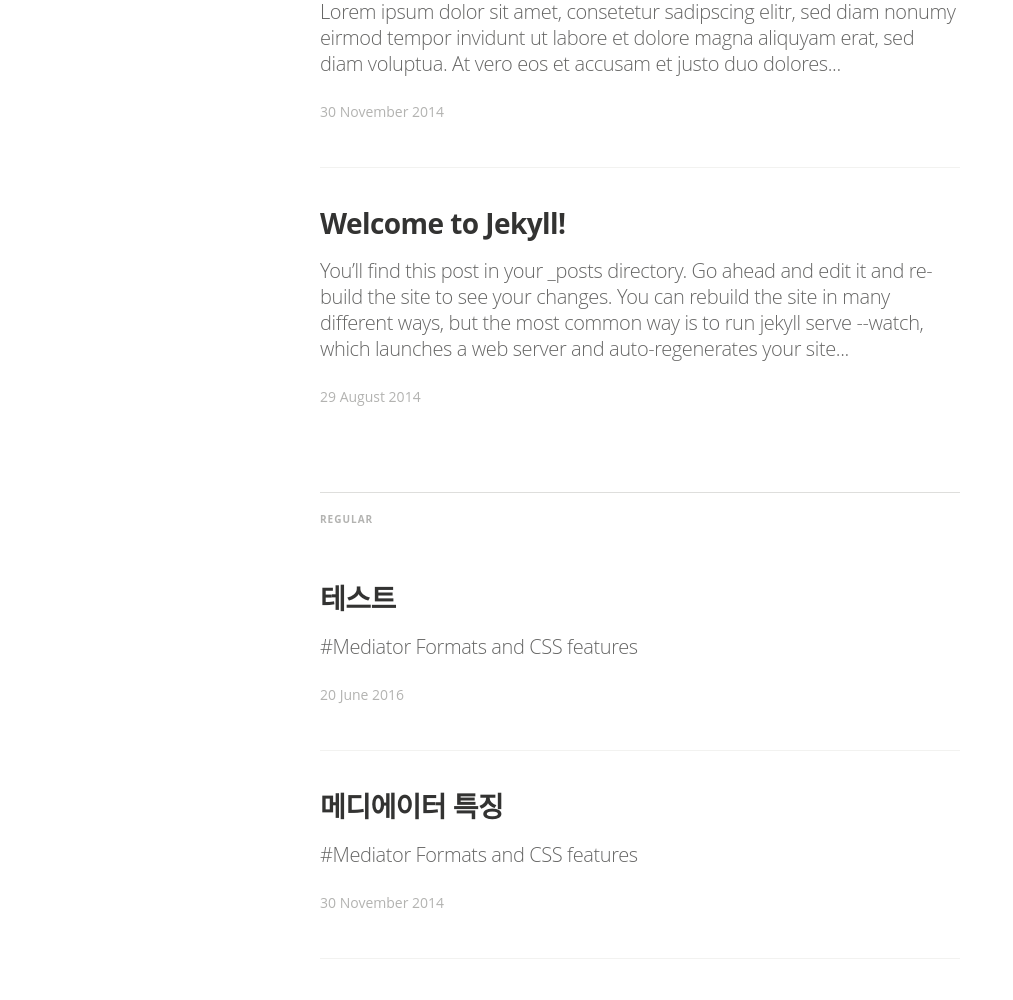
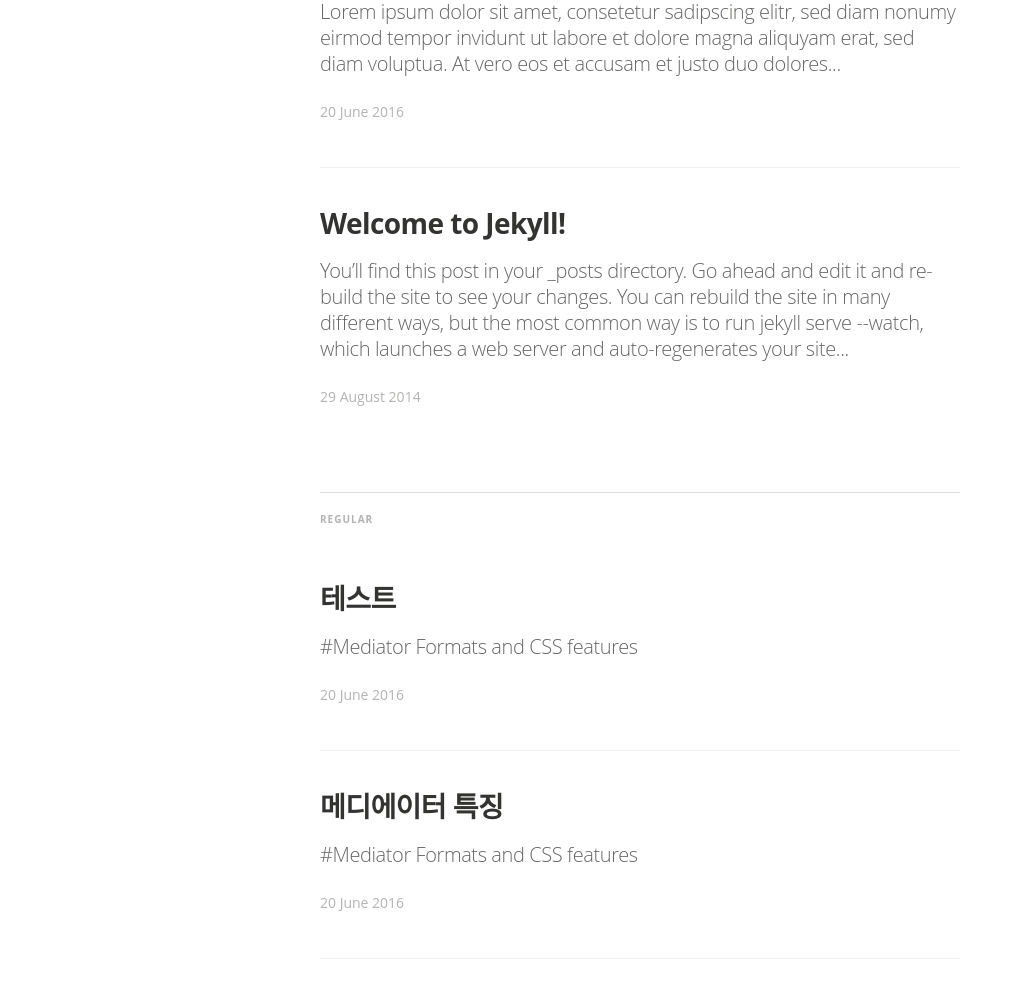
Before and after one commit to NewsJelly/blog-contents, a Jekyll site: the page built from index.html, in a window 1280 px wide and 1400 px high, scrolled down 1060 px. Shown: the part 158-1158 px from the top of the window, without its empty margins (0-1013 px from the left). Built offline with Jekyll 4.4.1, drawn with Linux system fonts in a browser that asks for light colours; nearby versions of some CDN libraries; some web fonts are replaced; the list of posts is cut into pages by our own code.

Commit message:
Update and rename 2014-11-30-mediator_features.markdown to 2016-06-20-mediator_features.markdown

```diff
--- a/_posts/2014-11-30-mediator_features.markdown
+++ b/_posts/2016-06-20-mediator_features.markdown
@@ -1,7 +1,7 @@
 ---
 layout: post
 title:  "메디에이터 특징"
-date:   2014-11-30 14:34:25
+date:   2016-06-20 14:34:25
 categories: mediator feature
 tags: featured
 image: /assets/article_images/2014-11-30-mediator_features/night-track.JPG
```
